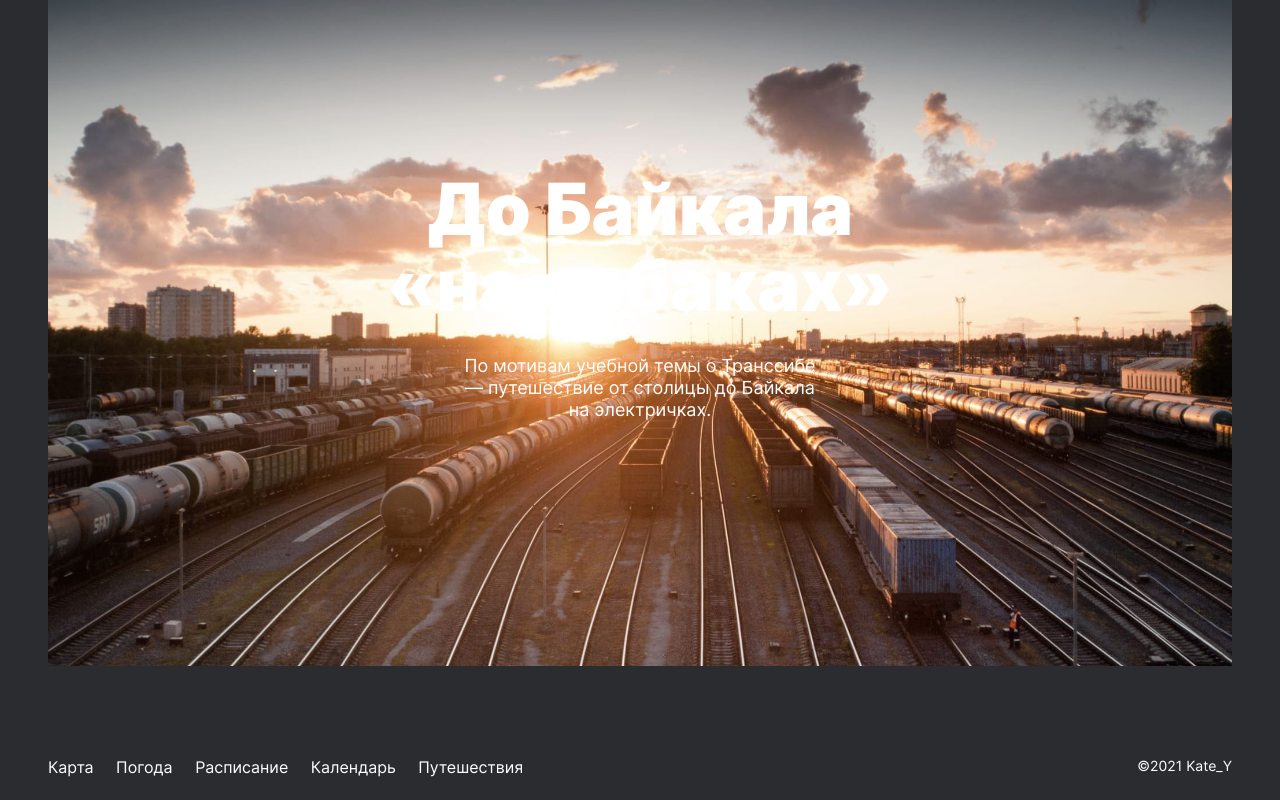
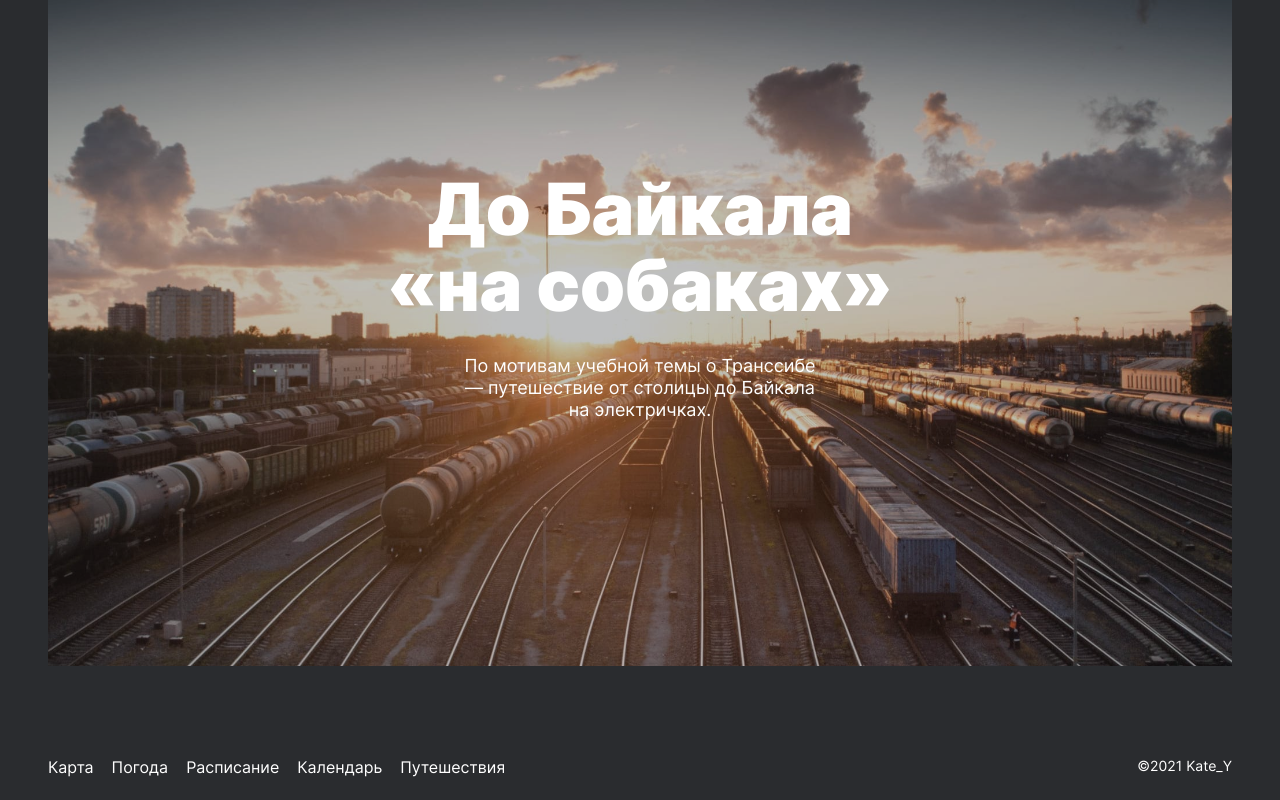
Before and after one commit to Y-Kate/russian-travel, a plain HTML site: page index.html in a window 1280 px wide. Shown: the part 6061-6861 px from the top of the page. Drawn offline with Linux system fonts and the light colour scheme.

Commit message:
opacity в блоке cover

```diff
--- a/blocks/cover/__overlay/cover__overlay.css
+++ b/blocks/cover/__overlay/cover__overlay.css
@@ -14,7 +14,7 @@
   width: 100%;
   height: 100%;
   background-color: #2A2C2F;
-  opacity: 0;
+  opacity: 0.3;
   transition: opacity 0.6s linear;
 }
 
--- a/blocks/footer/__nav/footer__nav.css
+++ b/blocks/footer/__nav/footer__nav.css
@@ -1,3 +1,7 @@
+.footer__nav {
+  display: flex;
+}
+
 @media (max-width: 700px) {
 .footer__nav {
   display: flex;
```
